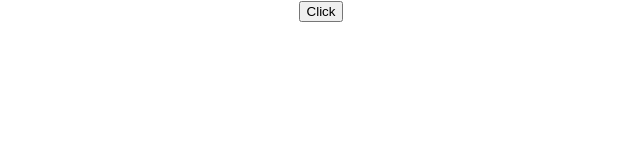
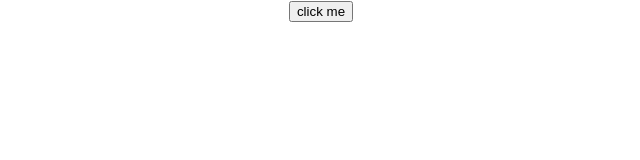
Before and after one commit to panchalleena1286/ReactJS-Learning, a React (Create React App) app in the folder codewith-react/: page / in a window 1280 px wide. Shown: the top 160 px of the page, without its empty margins (319-959 px from the left). Built offline with nearby package versions, Linux system fonts and the light colour scheme.

Commit message:
event handling

```diff
--- a/codewith-react/src/App.js
+++ b/codewith-react/src/App.js
@@ -7,13 +7,15 @@ import Hello from './components/Hello';
 import Counter from './components/Counter';
 import React from 'react';
 import FunctionClick from './components/FunctionClick';
+import ClassClick from './components/ClassClick';
 
 function App() {
   // With JSX
    return (
    <div className="App" >
 
-      <FunctionClick />
+      <ClassClick />
+      {/* <FunctionClick /> */}
       {/* <Counter /> */}
       {/* <Greet name="Bruce" heroName="Batman">
         <p>the first Greet method</p>
--- /dev/null
+++ b/codewith-react/src/components/ClassClick.js
@@ -0,0 +1,18 @@
+import React, { Component } from 'react'
+
+ class ClassClick extends Component {
+
+    clickHandler() {
+        console.log('clicked the button')
+    }
+
+  render() {
+    return (
+      <div>
+        <button onClick={this.clickHandler}>click me</button>
+      </div>
+    )
+  }
+}
+
+export default ClassClick
```
